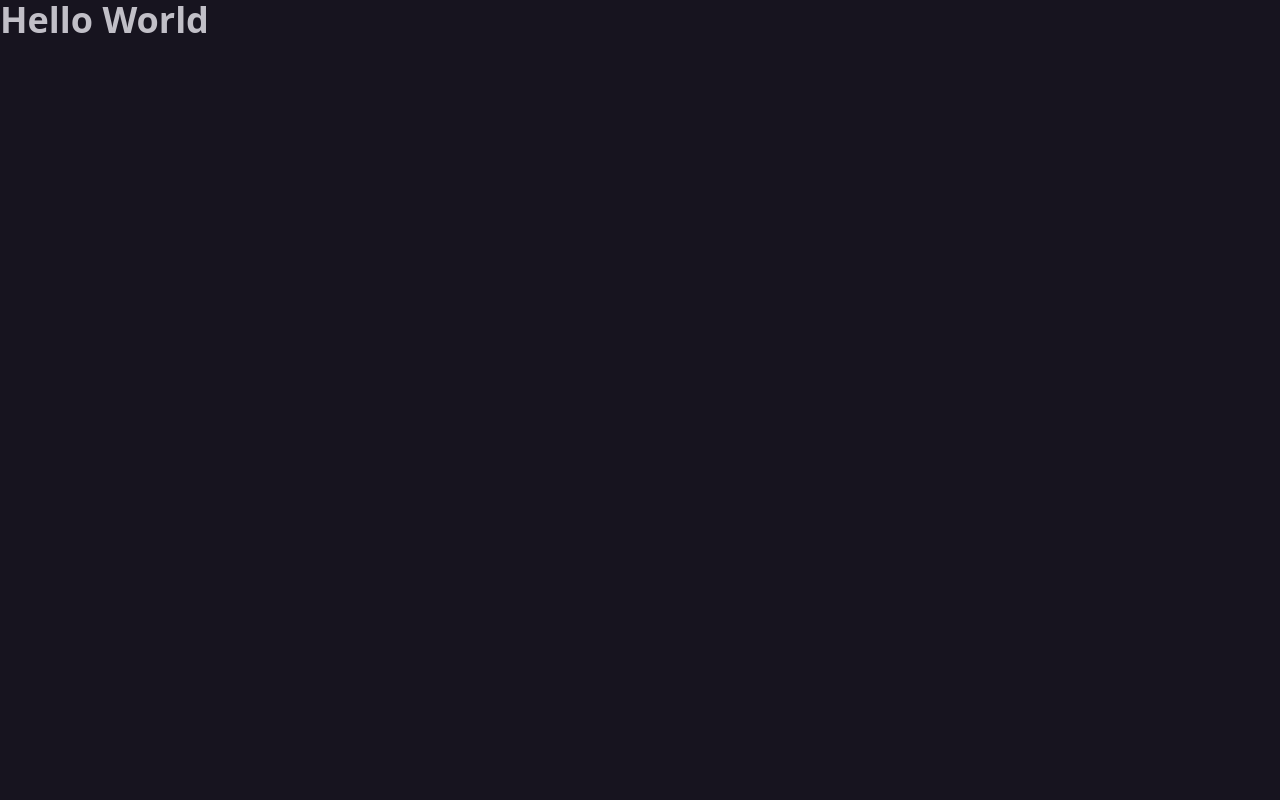
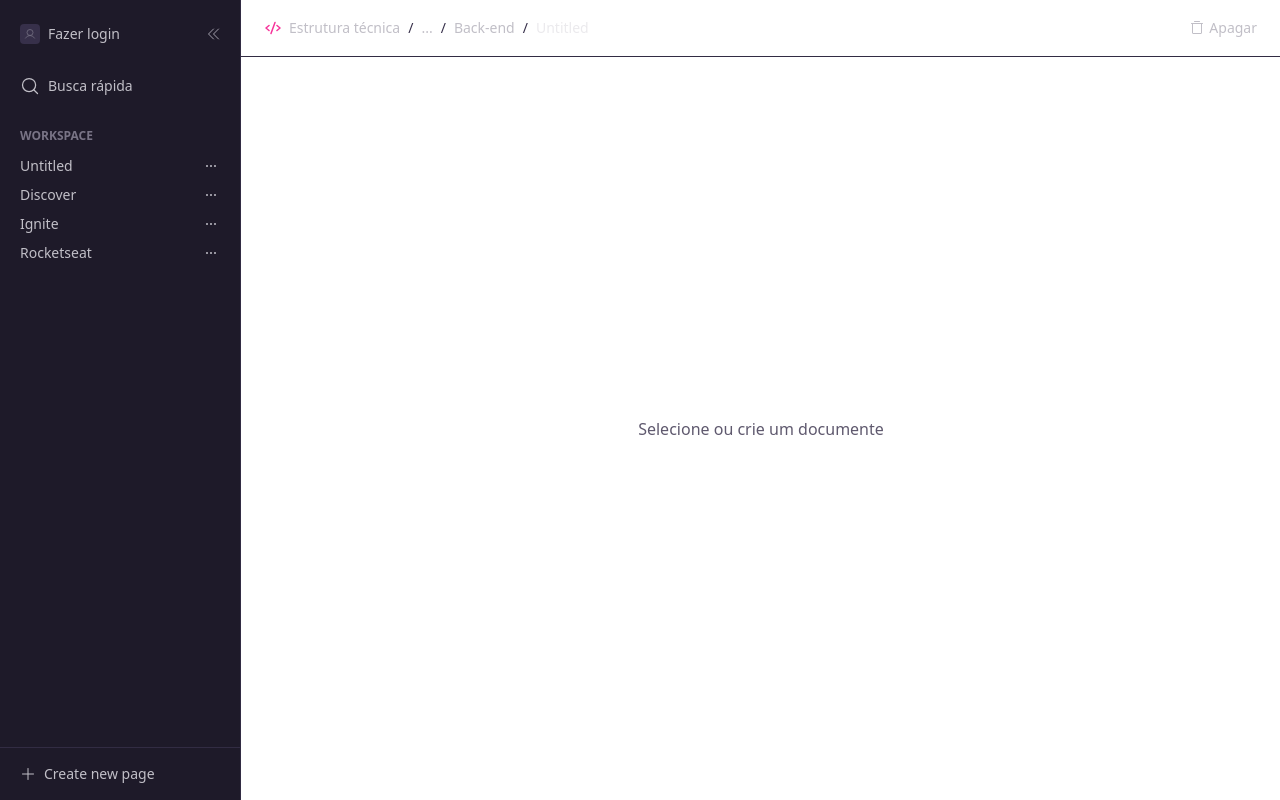
Before and after one commit to crisfeitosa/electron-rotion, a React (Vite) app: page / in a window 1280 px wide. Built offline with nearby package versions, Linux system fonts and the light colour scheme.

Commit message:
feat: refactor platform detection and enhance App component structure

```diff
--- a/electron.vite.config.ts
+++ b/electron.vite.config.ts
@@ -5,14 +5,19 @@ import tailwindcss from '@tailwindcss/vite'
 
 export default defineConfig({
   main: {
+    define: {
+      'process.platform': JSON.stringify(process.platform),
+    },
     plugins: [externalizeDepsPlugin()],
-
     publicDir: path.resolve('resources'),
   },
   preload: {
     plugins: [externalizeDepsPlugin()],
   },
   renderer: {
+    define: {
+      'process.platform': JSON.stringify(process.platform),
+    },
     resolve: {
       alias: {
         '@renderer': resolve('src/renderer/src'),
--- a/src/main/index.ts
+++ b/src/main/index.ts
@@ -1,5 +1,6 @@
 import { app, shell, BrowserWindow, ipcMain } from 'electron'
 import path from 'node:path'
+import { platform } from 'node:process'
 import { electronApp, optimizer, is } from '@electron-toolkit/utils'
 
 function createWindow(): void {
@@ -9,7 +10,7 @@ function createWindow(): void {
     show: false,
     autoHideMenuBar: true,
     backgroundColor: '#17141f',
-    ...(process.platform === 'linux'
+    ...(platform === 'linux'
       ? {
           icon: is.dev
             ? path.resolve(__dirname, '../../resources/icon.png')
@@ -38,7 +39,7 @@ function createWindow(): void {
   }
 }
 
-if (process.platform === 'darwin') {
+if (platform === 'darwin') {
   const iconPath = is.dev
     ? path.resolve(__dirname, '../../resources/icon.png')
     : path.resolve(__dirname, 'icon.png')
@@ -62,7 +63,7 @@ app.whenReady().then(() => {
 })
 
 app.on('window-all-closed', () => {
-  if (process.platform !== 'darwin') {
+  if (platform !== 'darwin') {
     app.quit()
   }
 })
--- a/src/renderer/src/App.tsx
+++ b/src/renderer/src/App.tsx
@@ -1,9 +1,19 @@
 import './styles/global.css'
+
+import { Sidebar } from './components/Sidebar'
+import { Header } from './components/Header'
 
 export function App(): React.JSX.Element {
   return (
-    <div className="h-screen w-screen bg-rotion-900 text-rotion-100 flex">
-      <h1 className="text-4xl font-bold text-rotion-100">Hello World</h1>
+    <div className="h-screen w-screen text-rotion-100 flex">
+      <Sidebar />
+      <div className="flex-1 flex flex-col max-h-screen">
+        <Header />
+
+        <main className="flex-1 flex items-center justify-center text-rotion-400">
+          Selecione ou crie um documente
+        </main>
+      </div>
     </div>
   )
 }
```
